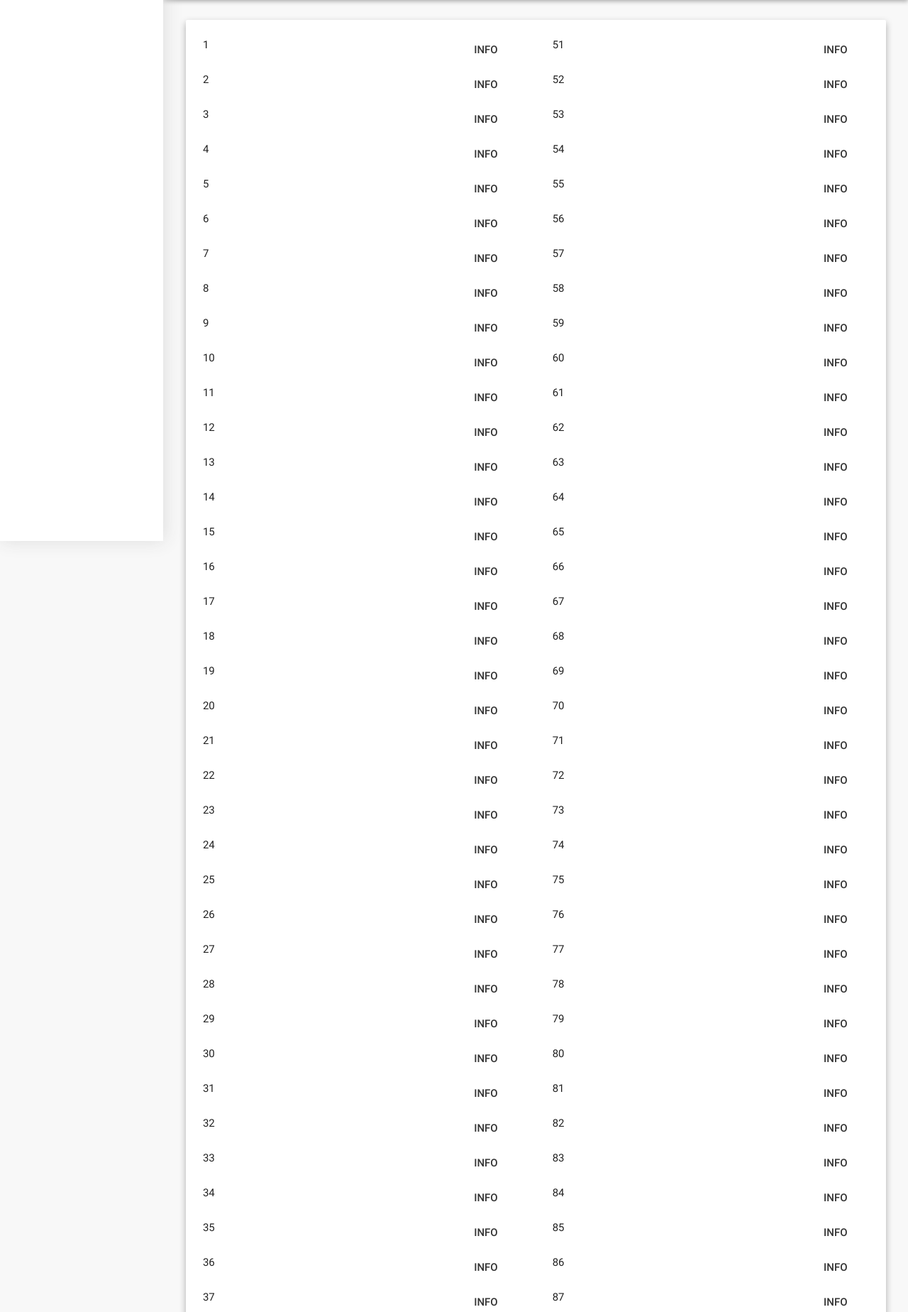
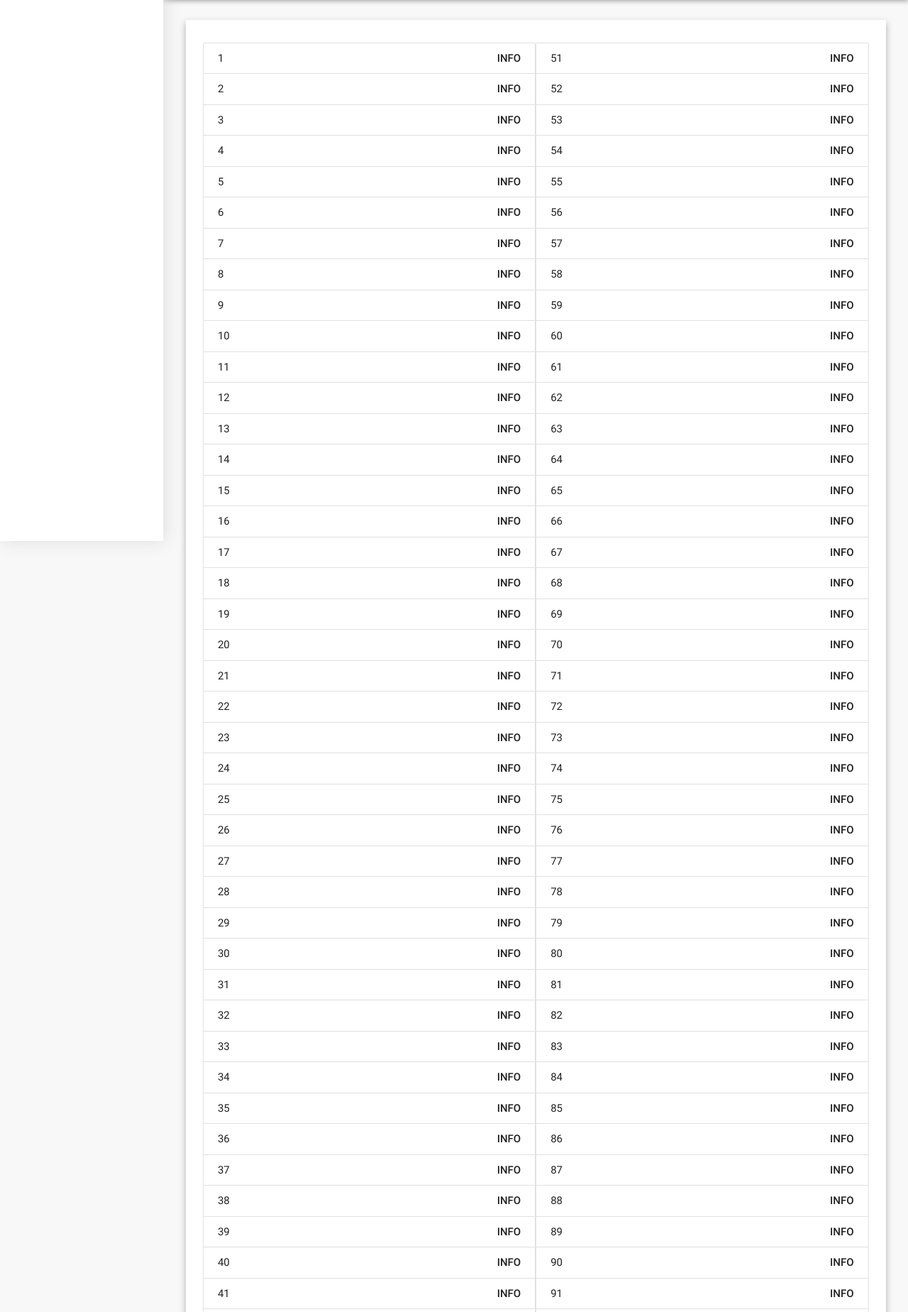
Before and after one commit to LeSantaFer/StepAdmin, a PHP site: page /numeros.php in a window 1280 px wide. Shown: the part 98-1946 px from the top of the page at 71% size. Run offline with PHP 8.4, Linux system fonts and the light colour scheme; some libraries are stand-ins or nearby versions.

Commit message:
Columns mess solved with collection

```diff
--- a/css/style.css
+++ b/css/style.css
@@ -58,6 +58,14 @@ li.active a {
     background-color: #EEEEEE;
 }
 
+.waves-effect.waves-cyan .waves-ripple {
+    background-color: #00BCD4;
+}
+
+.btn-flat {
+    color: #555;
+}
+
 .btn-flat:hover {
     background-color: #FFF;
 }
@@ -68,29 +76,13 @@ li.active a {
     box-shadow: 0 4px 10px #aaa;
 }
 
-/* Card container personalizations */
+/* Columns and sub-column */
 
-.list-item {
-    height: 49px;
+.collection-item {
+    width: 100%;
 }
 
-.float-right {
-    float: right;
-}
-
-/* Columns and sub-column */
-
-.left-column {
-    width: 47.5%;
-    float: left;
-}
-
-.right-column {
-    width: 47.5%;
-    float: right;
-}
-
-.sub-column {
+.column {
     width: 50%;
     float: left;
 }
--- a/numeros.php
+++ b/numeros.php
@@ -17,46 +17,40 @@
 ?>
 
 <div class="container main-container">
-    <div class="card" id="card-home">
+    <div class="card">
         <div class="card-content">
 
-            <div class="left-column">
+            <ul class="collection column">
                 <?php
                     for ($i = 1; $i < 51; $i++) {
                         echo("
-                            <div class='list-item'>
-                                <div class='sub-column'>
-                                    <p>$i</p>
+                            <li class='collection-item waves-effect waves-grey'>
+                                <div>$i
+                                    <p class='secondary-content'>
+                                        <strong>INFO</strong>
+                                    </p>
                                 </div>
-                                <div class='sub-column'>
-                                    <a class='waves-effect waves-grey btn-flat float-right'>
-                                        <strong>INFO</strong>
-                                    </a>
-                                </div>
-                            </div>
+                            </li>
                         ");
                     }
                 ?>
-            </div>
+            </ul>
 
-            <div class="right-column">
+            <ul class="collection column">
                 <?php
                     for ($i = 51; $i < 101; $i++) {
                         echo("
-                            <div class='list-item'>
-                                <div class='sub-column'>
-                                    <p>$i</p>
+                            <li class='collection-item waves-effect waves-grey'>
+                                <div>$i
+                                    <p class='secondary-content'>
+                                        <strong>INFO</strong>
+                                    </p>
                                 </div>
-                                <div class='sub-column'>
-                                    <a class='waves-effect waves-grey btn-flat float-right'>
-                                        <strong>INFO</strong>
-                                    </a>
-                                </div>
-                            </div>
+                            </li>
                         ");
                     }
                 ?>
-            </div>
+            </ul>
 
             <br style="clear:both;"/>
         </div>
```
